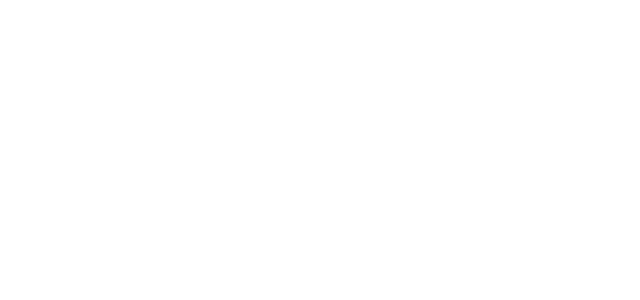
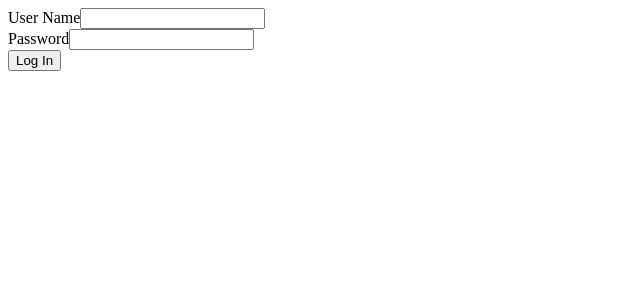
Before and after one commit to GHuang27/assignment4restore, a React (Create React App) app in the folder bank-of-react/: page /login in a window 1280 px wide. Shown: the top 300 px of the page, without its empty margins (0-640 px from the left). Built offline with nearby package versions, Linux system fonts and the light colour scheme.

Commit message:
programattic redirects

```diff
--- a/bank-of-react/src/App.js
+++ b/bank-of-react/src/App.js
@@ -2,6 +2,7 @@
 import {BrowserRouter as Router, Switch, Route} from 'react-router-dom';
 import Home from './components/Home';
 import UserProfile from './components/UserProfile';
+import LogIn from './components/Login';
 
 class App extends Component {
   constructor() {
@@ -16,17 +17,25 @@
     }
   }
 
+  mockLogIn = (logInInfo) => {
+    const newUser = {...this.state.currentUser}
+    newUser.userName = logInInfo.userName
+    this.setState({currentUser: newUser})
+  }
+
   render () {
     const HomeComponent = () => (<Home accountBalance={this.state.accountBalance}/>);
     const UserProfileComponent = () => (
       <UserProfile userName={this.state.currentUser.userName} memberSince={this.state.currentUser.memberSince} />
     );
+    const LogInComponent = () => (<LogIn user={this.state.currentUser} mockLogIn={this.mockLogIn} />);
 
     return (
       <Router>
         <div>
           <Route exact path="/" render={HomeComponent}/>
           <Route exact path="/userProfile" render={UserProfileComponent}/>
+          <Route exact path="/login" render={LogInComponent}/>
         </div>
       </Router>
     );
--- a/bank-of-react/src/components/Home.js
+++ b/bank-of-react/src/components/Home.js
@@ -2,6 +2,7 @@
 
 import React, { Component } from 'react';
 import AccountBalance from './AccountBalance';
+import LogIn from './Login';
 import {Link} from 'react-router-dom';
 
 class Home extends Component {
@@ -12,7 +13,7 @@
                 <h1>Bank of React</h1>
 
                 <Link to="/userProfile">User Profile</Link>
-
+                <Link to="/login">Login</Link>
                 <AccountBalance accountBalance={this.props.accountBalance}/>
             </div>
         );
--- /dev/null
+++ b/bank-of-react/src/components/Login.js
@@ -0,0 +1,55 @@
+// Login.js
+import React, { Component } from 'react'
+import { Redirect } from 'react-router-dom'
+
+class LogIn extends Component {
+    constructor () {
+        super()
+        this.state = {
+            user: {
+            userName: '',
+            password: ''
+        },
+        redirect: false
+        }
+    }
+
+    handleChange = (e) => {
+        const updatedUser = {...this.state.user}
+        const inputField = e.target.name
+        const inputValue = e.target.value
+        updatedUser[inputField] = inputValue
+
+        this.setState({user: updatedUser})
+    }
+
+    handleSubmit = (e) => {
+        e.preventDefault()
+        this.props.mockLogIn(this.state.user)
+        this.setState({redirect: true})
+    }
+
+    render () {
+        if (this.state.redirect) {
+            return (<Redirect to="/userProfile"/>)
+        }
+
+        return (
+            <div>
+                <form onSubmit={this.handleSubmit}>
+                    <div>
+                        <label htmlFor="userName">User Name</label>
+                        <input type="text" name="userName" onChange={this.handleChange} value={this.state.user.userName} />
+                    </div>
+                    <div>
+                        <label htmlFor="password">Password</label>
+                        <input type="password" name="password" />
+                    </div>
+                    <button>Log In</button>
+                </form>
+            </div>
+        )
+    }
+}
+
+export default LogIn
```
